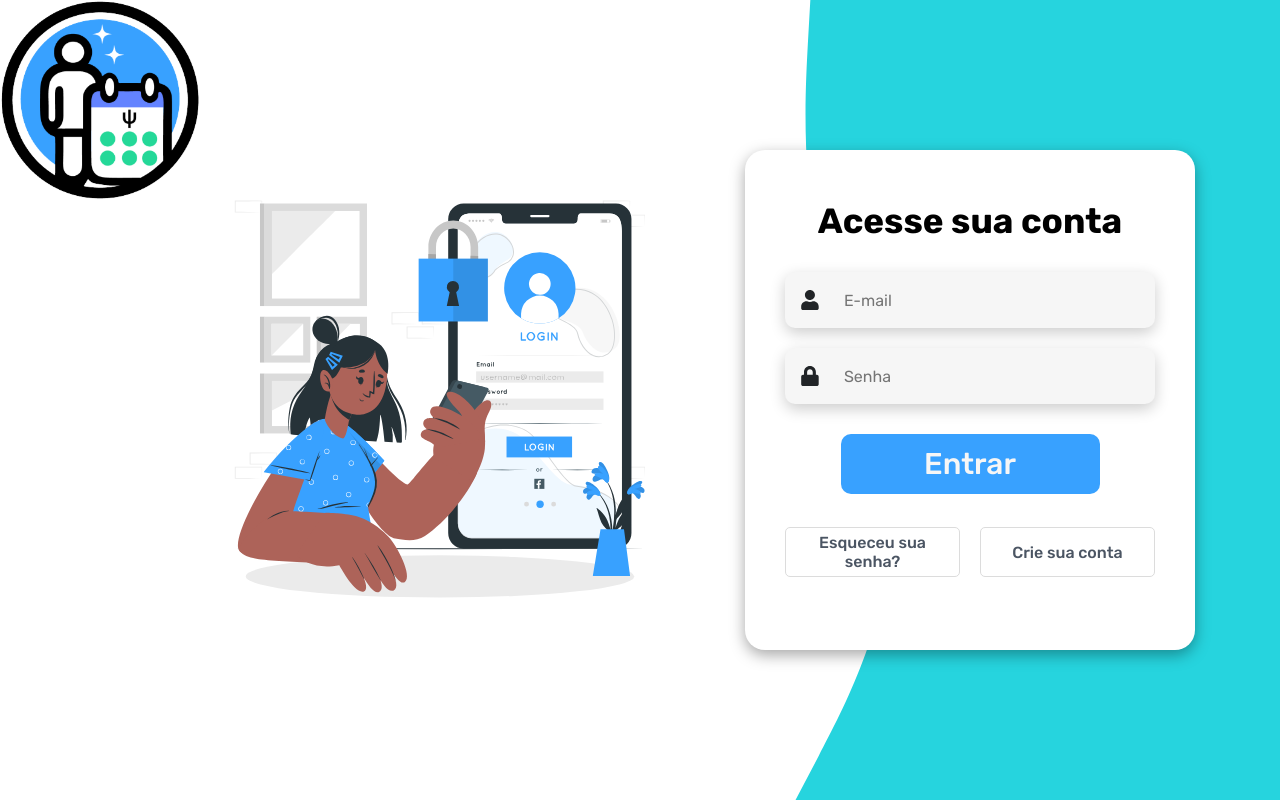
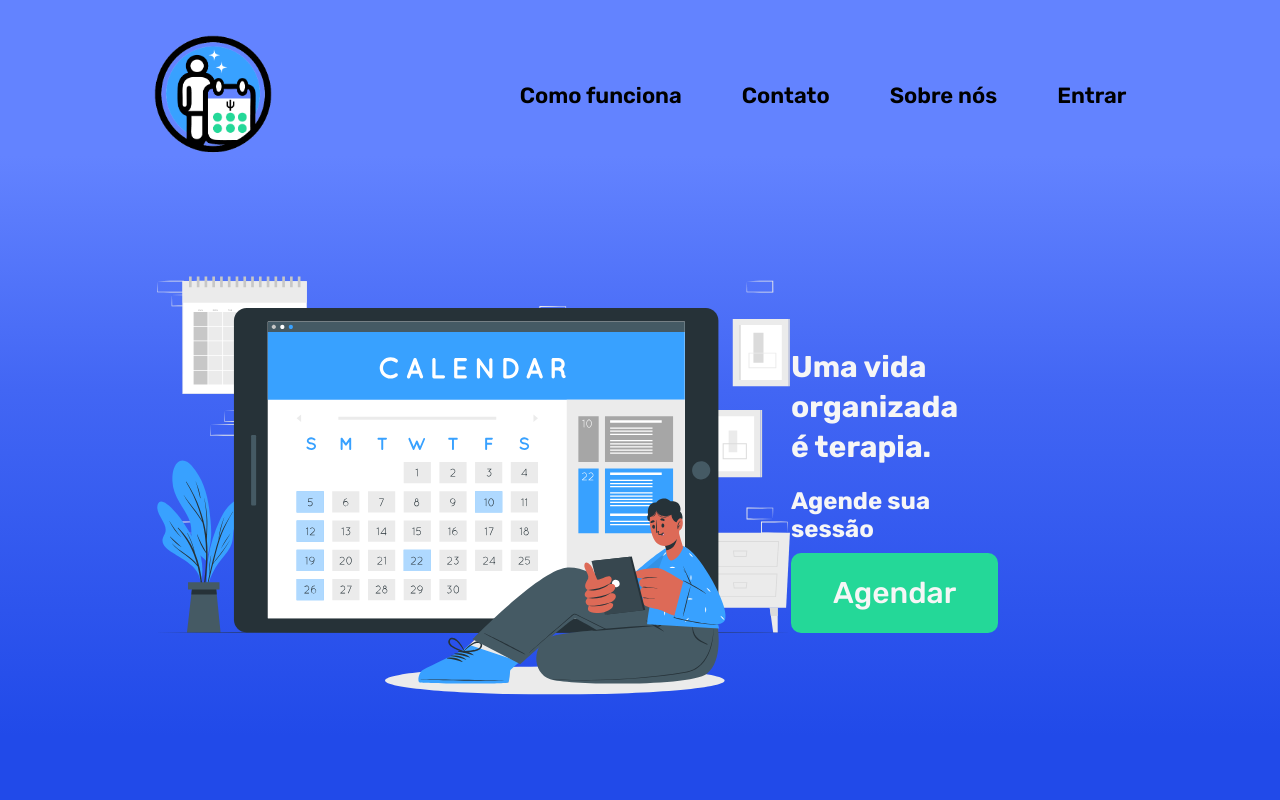
Before and after one commit to yuriTakamisawaRibeiro/TeralinkFront, a React (Vite) app: page / in a window 1280 px wide. Built offline with nearby package versions, Linux system fonts and the light colour scheme.

Commit message:
home update

```diff
--- /dev/null
+++ b/src/components/BannerButton/index.jsx
@@ -0,0 +1,14 @@
+import { Container } from './styles';
+
+export function BannerButton({title, loading = false, ...rest}){
+    return(
+    <Container
+    type="button"
+    disabled={loading}
+    {...rest}
+    >
+        {loading ? 'Carregando...' : title}
+    </Container>
+    )
+
+}
--- /dev/null
+++ b/src/components/BannerButton/styles.js
@@ -0,0 +1,20 @@
+import styled from 'styled-components'
+
+export const Container = styled.button `
+    width: 100%;
+    background-color: #24D898;
+    color: #F6F6F6;
+    height: 80px;
+    border: 0;
+    padding: 0 16px;
+    margin-top: 10px;
+    border-radius: 10px;
+    font-weight: 500;
+    font-size:30px;
+    text-align:center;
+    justify-content:center;
+    margin-bottom: 10px;
+    &:disabled{
+        opacity: 0.5;
+    }
+`
--- a/src/components/Header/index.jsx
+++ b/src/components/Header/index.jsx
@@ -1,4 +1,4 @@
-import { Container, Content, Navigation, Icon, DivisionLine} from "./styles"
+import { Container, Content, Navigation, Icon} from "./styles"
 import teralinklogo from '../../assets/teralinklogo.png';
 import { FaUser } from "react-icons/fa";
 // import { Link, useNavigate } from 'react-router-dom';
@@ -14,16 +14,18 @@ export function Header() {
                 <Navigation>
                     <ul>
 
-                        <li>Agendar</li>
+                        <li>Como funciona</li>
+                        <li>Contato</li>
                         <li>Sobre nós</li>
-                        <li>Contato</li>
+                        <li>Entrar</li>
+
                     </ul>
                 </Navigation>
-                <Icon>
+                {/* <Icon>
                     <FaUser />
-                </Icon>
+                </Icon> */}
             </Content>
-            <DivisionLine></DivisionLine>
+
 
         </Container>
     )
--- a/src/components/Header/styles.js
+++ b/src/components/Header/styles.js
@@ -3,7 +3,7 @@ import styled from "styled-components";
 export const Container = styled.div`
 
 width: 100vw;
-
+padding-top:15px;
 `
 
 export const Content = styled.div`
@@ -11,12 +11,11 @@ export const Content = styled.div`
     width: 100%;
     justify-content: space-between;
     padding: 20px 12vw;
-    margin-top:30px;
     display: flex;
     align-items: center;
     position: relative;
 > img {
-    height:150px;
+    height:120px;
 }
 
 
@@ -38,7 +37,7 @@ ul li{
 }
 
 ul li:hover{
-    color: #6383ff;
+    color: #f6f6f6;
     transition: 0.3s;
 }
 `
@@ -55,10 +54,3 @@ font-size: 35px;
 
 }
 `
-
-export const DivisionLine = styled.hr`
- margin: auto;
-    width: 78%;
-    height: 1px;
-    background-color: #4B5563;
-`
--- a/src/main.jsx
+++ b/src/main.jsx
@@ -8,6 +8,6 @@ import { Home } from './pages/Home';
 ReactDOM.createRoot(document.getElementById('root')).render(
   <React.StrictMode>
     <GlobalStyle/>
-    <SignUpPatient />
+    <Home />
   </React.StrictMode>,
 )
--- a/src/pages/Home/index.jsx
+++ b/src/pages/Home/index.jsx
@@ -1,5 +1,8 @@
 import { Header } from "../../components/Header"
-import { Container } from "./styles"
+import { Container, Background1, Content1, BannerArea, HomeImage1, BannerText, ButtonArea } from "./styles"
+import background1 from "../../assets/background1.svg"
+import homeimage1 from "../../assets/homeimage1.svg"
+import { BannerButton } from "../../components/BannerButton"
 
 export const Home = () => {
 
@@ -7,7 +10,24 @@ export const Home = () => {
     return (
         <Container>
 
-            <Header />
+            <Content1>
+                <Background1 background={background1} />
+                <Header />
+
+                <BannerArea>
+                    <HomeImage1 src={homeimage1} alt="imagem de calendario" />
+                    <BannerText>
+                        <h1>Uma vida organizada <br /> é terapia.</h1>
+                        <ButtonArea>
+                            <h2>Agende sua sessão</h2>
+                            <BannerButton title="Agendar"/>
+                        </ButtonArea>
+                    </BannerText>
+
+                </BannerArea>
+
+            </Content1>
+
         </Container>
     )
 }
--- a/src/pages/Home/styles.js
+++ b/src/pages/Home/styles.js
@@ -1,6 +1,64 @@
 import styled from "styled-components";
 
 export const Container = styled.div `
+    width:100%;
+
+`
+
+export const Background1 = styled.div`
+    position: absolute;
+    width: 100%;
+    height: 100%;
+    background-image: url(${props => props.background});
+    background-size: cover;
+    z-index: -1;
+
+`
+
+export const Content1 = styled.div`
+
+`
+
+export const BannerArea = styled.div`
+    display:flex;
+    justify-content:space-between;
+    align-items: center;
+    margin-top:100px;
+    padding-left:12vw;
+    padding-right:12vw;
 
 
 `
+
+export const HomeImage1 = styled.img`
+    height:420px;
+`
+
+export const BannerText = styled.div`
+
+    margin-right: 10vw;
+
+    > h1, h2 {
+        color: #f6f6f6;
+        margin-top:20px;
+
+    }
+
+    > h1 {
+        font-size:30px;
+        line-height:40px;
+    }
+
+    > h2 {
+        width:100%;
+        font-size:28px;
+    }
+`
+
+export const ButtonArea = styled.div`
+
+`
+
+export const Content2 = styled.div`
+
+`
```
Also changed, not shown: src/assets/background1.svg (added), src/assets/homeimage1.svg (added).
